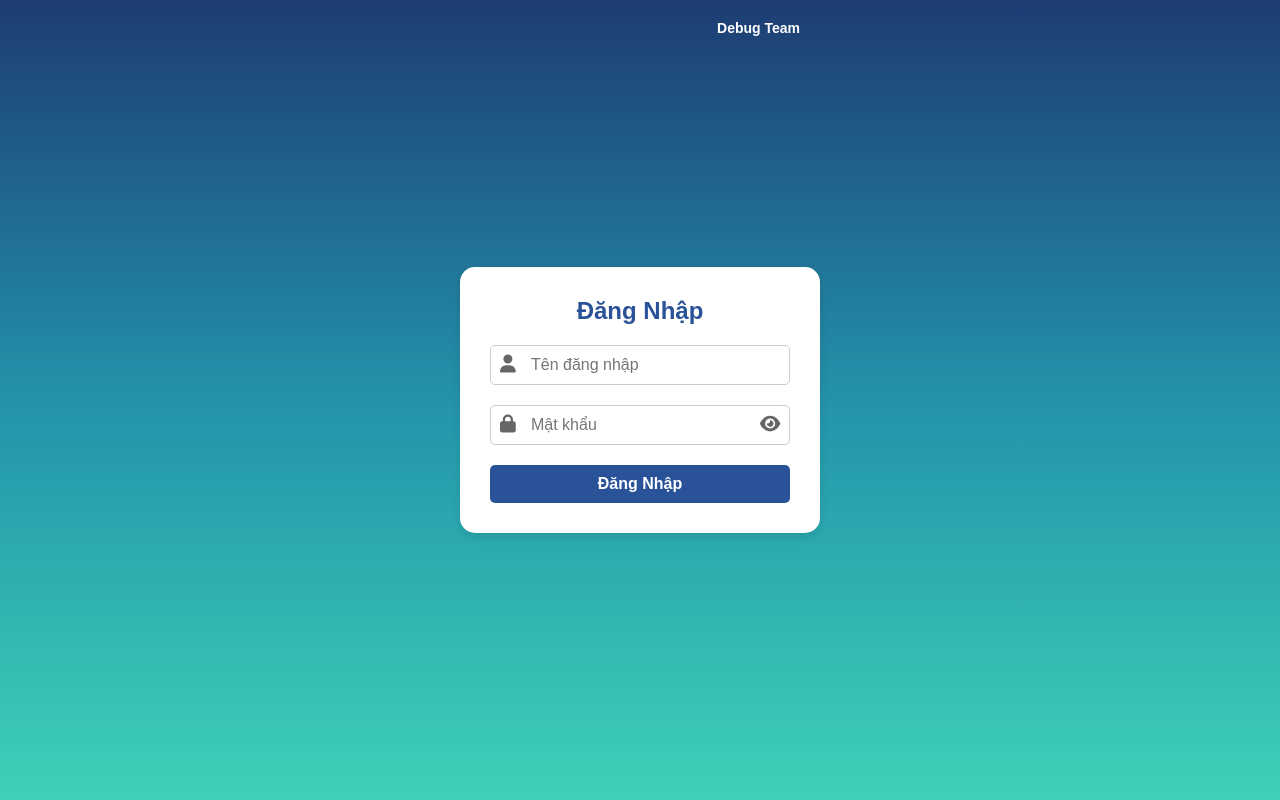
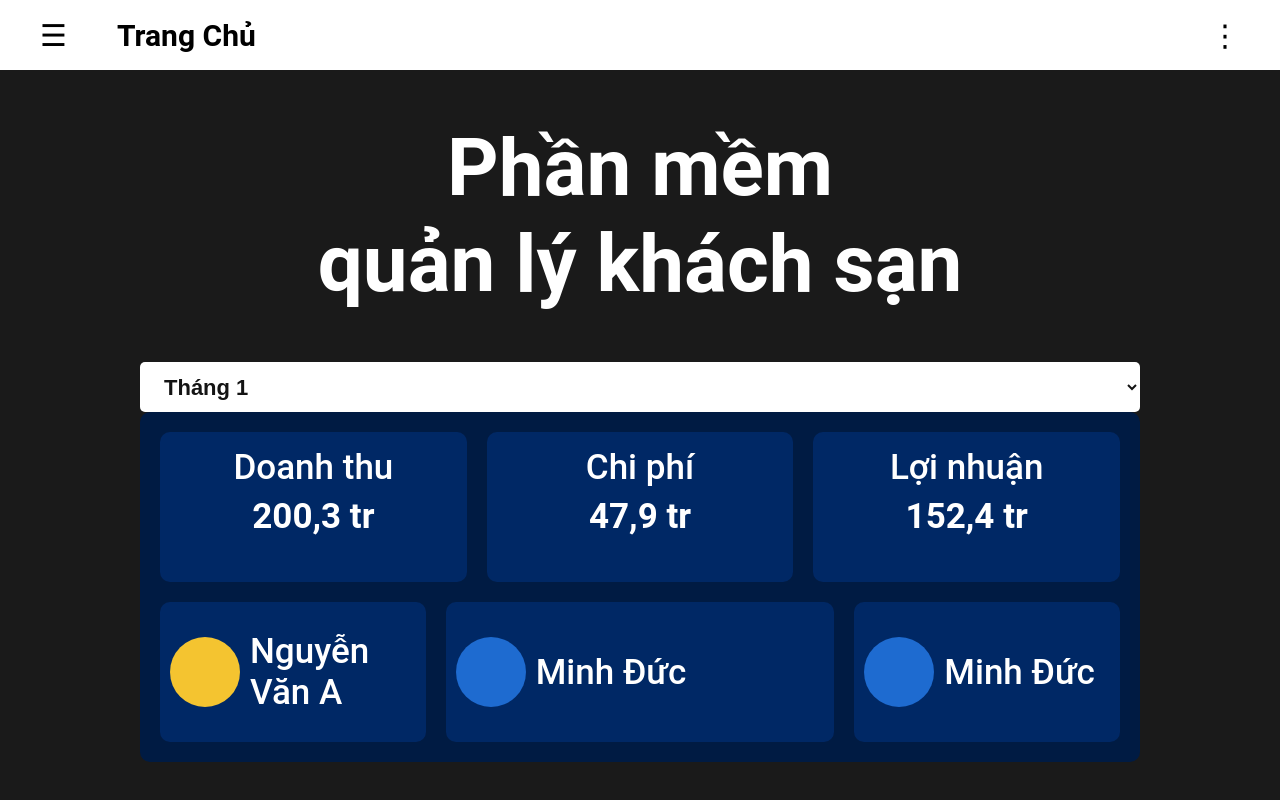
Before and after one commit to ThienPhu46/Test_User_FrontEnd, a React (Create React App) app: page /Dashboard in a window 1280 px wide. Built offline with nearby package versions, Linux system fonts and the light colour scheme.

Commit message:
Dashboard Admin

```diff
--- a/src/App.js
+++ b/src/App.js
@@ -1,12 +1,17 @@
 import React from 'react';
+import { BrowserRouter as Router, Route, Routes } from 'react-router-dom';
 import Login from './Pages/Login';
+import Dashboard from './Pages/Dashboard';
 
-function App() {
+const App = () => {
   return (
-    <div>
-      <Login />
-    </div>
+    <Router>
+      <Routes>
+        <Route path="/" element={<Login />} />
+        <Route path="/Dashboard" element={<Dashboard />} />
+      </Routes>
+    </Router>
   );
-}
+};
 
 export default App;
--- /dev/null
+++ b/src/Design_Css/Dashboard.css
@@ -0,0 +1,289 @@
+/* src/styles/Dashboard.css */
+.dashboard-container {
+    background-color: #1a1a1a;
+    color: white;
+    min-height: 100vh; /* Đảm bảo chiều cao tối thiểu là 100vh */
+    padding: 0;
+    font-family: 'Roboto', sans-serif;
+    display: flex;
+    flex-direction: column;
+    align-items: center;
+    width: 100vw;
+    box-sizing: border-box;
+    position: relative;
+    overflow-y: auto; /* Cho phép cuộn toàn bộ giao diện */
+  }
+
+  /* Sidebar */
+  .sidebar {
+    position: fixed;
+    top: 0;
+    left: 0;
+    width: 320px;
+    height: 100vh;
+    background-color: #fff;
+    color: #0a3d8b;
+    transform: translateX(-100%);
+    transition: transform 0.3s ease-in-out;
+    z-index: 1000;
+    box-sizing: border-box;
+    overflow-y: auto; /* Cho phép cuộn nếu nội dung vượt quá chiều cao */
+  }
+
+  .sidebar.open {
+    transform: translateX(0);
+  }
+
+  .sidebar-header {
+    display: flex;
+    flex-direction: column;
+    align-items: center;
+    padding: 30px 20px;
+    background-color: #002865;
+    color: #fff;
+    border-bottom: 2px solid #0a3d8b;
+    position: relative;
+    min-height: 150px;
+  }
+
+  .logout-button {
+    position: absolute;
+    top: 10px;
+    left: 10px;
+    display: flex;
+    align-items: center;
+    font-size: 16px;
+    color: #fff;
+    cursor: pointer;
+  }
+
+  .logout-icon {
+    margin-left: 5px;
+    font-size: 18px;
+  }
+
+  .close-icon {
+    position: absolute;
+    top: 10px;
+    right: 10px;
+    font-size: 18px;
+    color: #fff;
+    cursor: pointer;
+  }
+
+  .sidebar-header .avatar-placeholder {
+    width: 100px;
+    height: 100px;
+    border-radius: 50%;
+    background-color: #fff;
+    border: 3px solid #fff;
+    margin-bottom: 15px;
+    cursor: pointer;
+
+
+  }
+
+  .sidebar-header p {
+    margin: 0;
+    font-size: 25px;
+    font-weight: 500;
+  }
+
+  .sidebar-menu {
+    list-style: none;
+    padding: 0 20px;
+    margin: 0;
+  }
+
+  .sidebar-menu li {
+    padding: 15px 0;
+    font-size: 20px;
+    font-weight: 400;
+    cursor: pointer;
+    display: flex;
+    align-items: center;
+    color: #0a3d8b;
+  }
+
+  .sidebar-menu .menu-icon {
+    margin-right: 10px;
+    font-size: 20px;
+    color: #0a3d8b;
+  }
+
+  /* Top Header (Trang Chủ) */
+  .top-header {
+    display: flex;
+    justify-content: space-between;
+    align-items: center;
+    padding: 10px 40px;
+    background-color: #fff;
+    width: 100%;
+    box-sizing: border-box;
+    position: sticky;
+    top: 0;
+    z-index: 900;
+    height: 70px;
+  }
+
+  .top-title-container {
+    display: flex;
+    align-items: center;
+  }
+
+  .top-title {
+    font-size: 30px;
+    font-weight: 600;
+    color: #000;
+    margin-left: 50px;
+  }
+
+  .menu-icon, .more-icon {
+    font-size: 30px;
+    cursor: pointer;
+    color: #000;
+  }
+
+
+  .header {
+    display: flex;
+    justify-content: space-between;
+    align-items: center;
+    padding: 10px 40px;
+    background-color: #2c2c2c;
+    border-radius: 5px;
+    width: 100%;
+    box-sizing: border-box;
+    margin-top: 10px;
+  }
+
+  .title {
+    font-size: 20px;
+    font-weight: 500;
+  }
+
+
+  .debug-logo {
+    display: inline-block;
+    width: 20px;
+    height: 20px;
+    background-color: #4a90e2;
+    color: white;
+    border-radius: 3px;
+    text-align: center;
+    line-height: 20px;
+    margin-right: 5px;
+    font-size: 14px;
+    font-weight: bold;
+  }
+
+  .main-title {
+    text-align: center;
+    font-size: 80px;
+    font-weight: 700;
+    line-height: 1.2;
+    margin: 50px 0;
+  }
+
+  .month-selector-wrapper {
+    width: 90%;
+    max-width: 1000px;
+    margin: 0%
+  }
+
+  .month-selector {
+    display: flex;
+    justify-content: flex-start;
+
+  }
+
+  .month-selector select {
+    padding: 12px 20px;
+    font-size: 22px;
+    border-radius: 5px;
+    background-color: #fff;
+    color: #141414;
+    border: none;
+    cursor: pointer;
+    width: 100%;
+    text-align: left;
+    text-align-last: left;
+    height: 50px;
+    font-weight: bold;
+  }
+
+  .content-wrapper {
+    background-color: #001b43;
+    padding: 20px;
+    border-radius: 10px;
+    width: 90%;
+    max-width: 1000px;
+    box-sizing: border-box;
+    margin: 0;
+  }
+
+  .stats-container {
+    display: flex;
+    justify-content: space-between;
+    gap: 20px;
+    margin-bottom: 20px;
+  }
+
+  .stat-card {
+    background-color: #002865;
+    padding: 15px;
+    border-radius: 10px;
+    text-align: center;
+    flex: 1;
+    min-height: 120px;
+
+  }
+
+  .stat-card h3 {
+    margin: 0;
+    font-size: 35px;
+    font-weight: 500;
+  }
+
+  .stat-card p {
+    margin: 8px 0 0;
+    font-size: 35px;
+    font-weight: 700;
+  }
+
+  .employee-container {
+    display: flex;
+    justify-content: space-between;
+    gap: 20px;
+
+  }
+
+  .employee-card {
+    background-color: #002865;
+    padding: 10px;
+    border-radius: 10px;
+    display: flex;
+    align-items: center;
+    justify-content: flex-start;
+    flex: 1;
+    min-height: 120px;
+  }
+
+  .employee-card-middle {
+    flex: 1.5;
+    min-height: 100px;
+  }
+
+  .employee-card .avatar {
+    width: 70px;
+    height: 70px;
+    border-radius: 50%;
+    margin-right: 10px;
+    flex-shrink: 0;
+  }
+
+  .employee-card p {
+    margin: 0;
+    font-size: 35px;
+    font-weight: 500;
+  }
--- /dev/null
+++ b/src/Pages/Dashboard.js
@@ -0,0 +1,131 @@
+// src/components/Dashboard.js
+import React, { useState } from 'react';
+import '../Design_Css/Dashboard.css';
+
+const Dashboard = () => {
+  const [isSidebarOpen, setIsSidebarOpen] = useState(false);
+
+  const toggleSidebar = () => {
+    setIsSidebarOpen(!isSidebarOpen);
+  };
+
+  return (
+    <div className="dashboard-container">
+      {/* Sidebar */}
+      <div className={`sidebar ${isSidebarOpen ? 'open' : ''}`}>
+        <div className="sidebar-header">
+          <div className="logout-button">
+            Đăng xuất
+          </div>
+          <div className="close-icon" onClick={toggleSidebar}>≪</div>
+          <div className="avatar-placeholder"></div>
+          <p>Administrator</p>
+        </div>
+        <ul className="sidebar-menu">
+          <li>
+            <span className="menu-icon">🏠</span> Trang Chủ
+          </li>
+          <li>
+            <span className="menu-icon">🛏️</span> Phòng
+          </li>
+          <li>
+            <span className="menu-icon">📅</span> Đặt Phòng
+          </li>
+          <li>
+            <span className="menu-icon">📄</span> Hóa Đơn
+          </li>
+          <li>
+            <span className="menu-icon">👥</span>QL Khách Hàng
+          </li>
+          <li>
+            <span className="menu-icon">🏢</span> QL Phòng
+          </li>
+          <li>
+            <span className="menu-icon">🏢</span> QL Loại Phòng
+          </li>
+          <li>
+            <span className="menu-icon">🏢</span> QL Dịch vụ
+          </li>
+          <li>
+            <span className="menu-icon">🔢</span> QLCT Tính Điểm
+          </li>
+          <li>
+            <span className="menu-icon">🔢</span> QLLS Tích Điểm
+          </li>
+          <li>
+            <span className="menu-icon">📋</span> QL Tài Khoản
+          </li>
+
+          <li>
+            <span className="menu-icon">👤</span> QL Nhân Viên
+          </li>
+          <li>
+            <span className="menu-icon">📊</span> Thống Kê
+          </li>
+        </ul>
+      </div>
+
+      {/* Top Header (Trang Chủ) */}
+      <div className="top-header">
+        <div className="top-title-container">
+          <div className="menu-icon" onClick={toggleSidebar}>☰</div>
+          <div className="top-title">Trang Chủ</div>
+        </div>
+        <div className="more-icon">⋮</div>
+      </div>
+
+
+
+      {/* Main Title */}
+      <h1 className="main-title">Phần mềm<br />quản lý khách sạn</h1>
+
+      {/* Month Selector with Wrapper */}
+      <div className="month-selector-wrapper">
+        <div className="month-selector">
+          <select>
+            <option>Tháng 1</option>
+            <option>Tháng 2</option>
+            <option>Tháng 3</option>
+          </select>
+        </div>
+      </div>
+
+      {/* Content Wrapper (bao bọc tất cả các ô) */}
+      <div className="content-wrapper">
+        {/* Stats Cards */}
+        <div className="stats-container">
+          <div className="stat-card">
+            <h3>Doanh thu</h3>
+            <p>200,3 tr</p>
+          </div>
+          <div className="stat-card">
+            <h3>Chi phí</h3>
+            <p>47,9 tr</p>
+          </div>
+          <div className="stat-card">
+            <h3>Lợi nhuận</h3>
+            <p>152,4 tr</p>
+          </div>
+        </div>
+
+        {/* Employee Cards */}
+        <div className="employee-container">
+          <div className="employee-card">
+            <div className="avatar" style={{ backgroundColor: '#f4c430' }}></div>
+            <p>Nguyễn Văn A</p>
+          </div>
+          <div className="employee-card employee-card-middle">
+            <div className="avatar" style={{ backgroundColor: '#1e6bd0' }}></div>
+            <p>Minh Đức</p>
+          </div>
+          <div className="employee-card">
+            <div className="avatar" style={{ backgroundColor: '#1e6bd0' }}></div>
+            <p>Minh Đức</p>
+          </div>
+        </div>
+      </div>
+    </div>
+  );
+};
+
+export default Dashboard;
--- a/src/Pages/Login.js
+++ b/src/Pages/Login.js
@@ -1,6 +1,6 @@
 import React, { useState } from 'react';
+import { useNavigate } from 'react-router-dom';
 import '../Design_Css/Login.css';
-
 import { FontAwesomeIcon } from '@fortawesome/react-fontawesome';
 import { faUser, faLock, faEye, faEyeSlash } from '@fortawesome/free-solid-svg-icons';
 
@@ -8,11 +8,13 @@ const Login = () => {
   const [username, setUsername] = useState('');
   const [password, setPassword] = useState('');
   const [showPassword, setShowPassword] = useState(false);
+  const navigate = useNavigate();
 
   const handleSubmit = (e) => {
     e.preventDefault();
     console.log('Username:', username);
     console.log('Password:', password);
+    navigate('/Dashboard'); // Chuyển hướng đến trang Dashboard
   };
 
   return (
```
